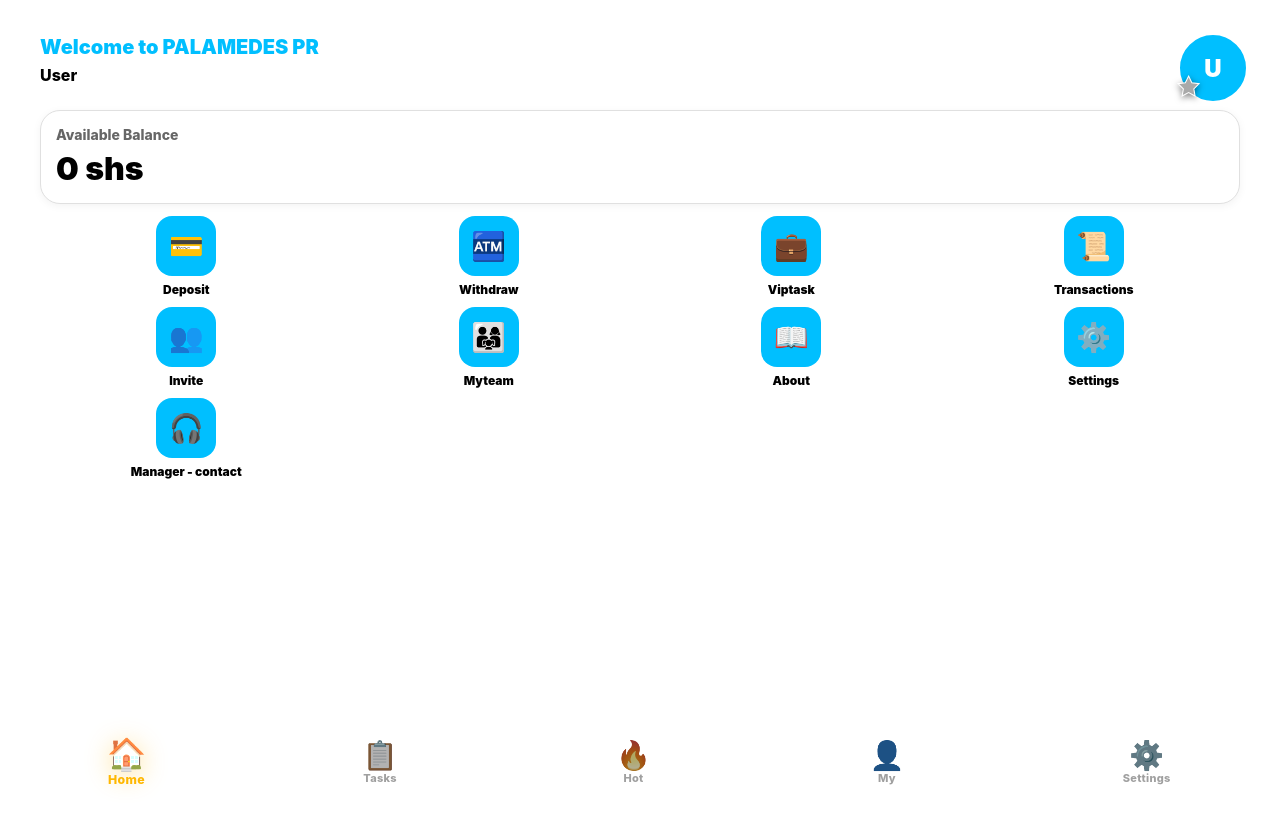
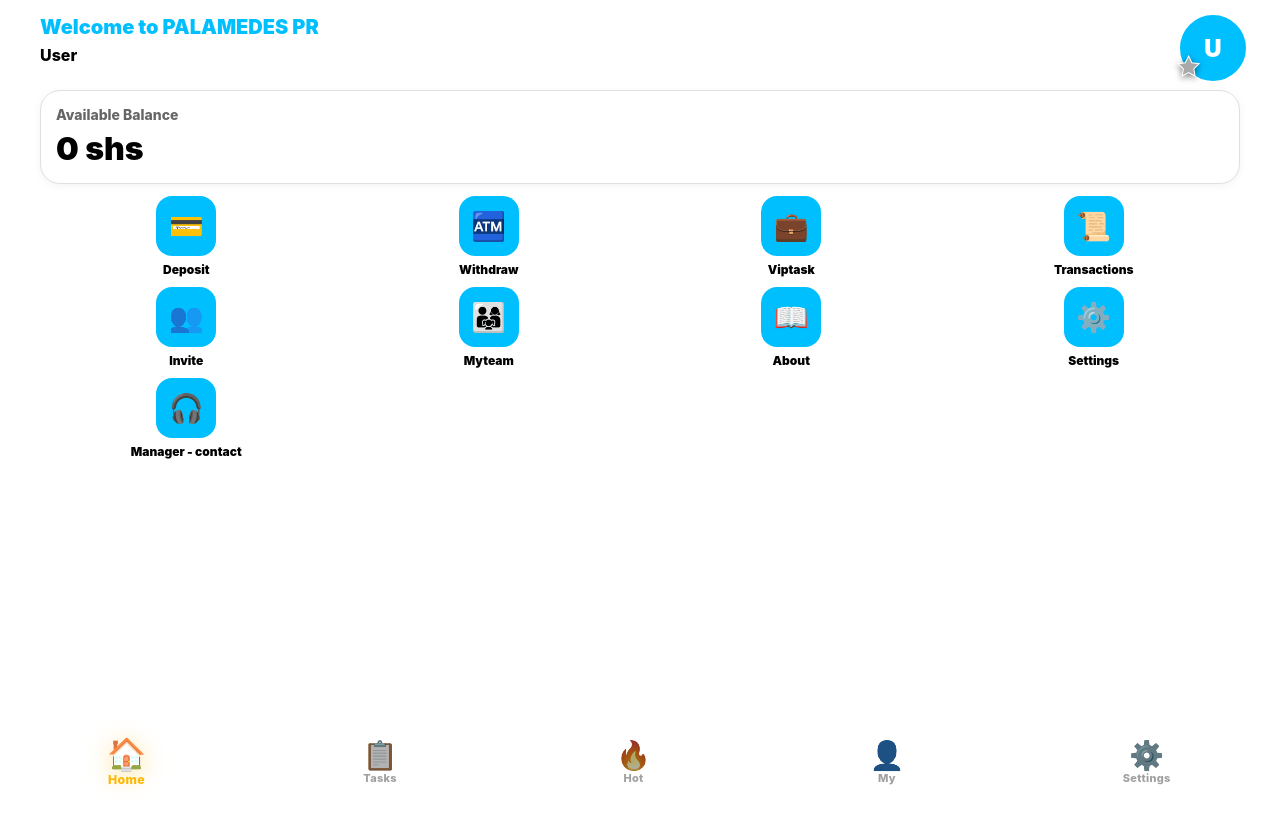
Before and after one commit to Molly256/palamedes-pr, a Next.js app: page /dashboard in a window 1280 px wide. Shown: the top 826 px of the page. After the commit the page ends 800 px from the top, so only its background shows below. Built offline with nearby package versions, Linux system fonts and the light colour scheme.

Commit message:
fix: remove 100vh for tight dashboard

```diff
--- a/app/dashboard/page.js
+++ b/app/dashboard/page.js
@@ -27,9 +27,9 @@ export default function Dashboard() {
  return (
  <Card>
  <main style={{
- minHeight: '100vh',
+ minHeight: 'auto', // NO MORE 100vh
  background: '#FFFFFF',
- padding: '15px 20px 100px',
+ padding: '15px 20px 80px', // 80px only for bottom bar
  boxSizing: 'border-box'
  }}>
 
@@ -78,7 +78,7 @@ export default function Dashboard() {
  width: '60px',
  height: '60px',
  background: '#00BFFF',
- borderRadius: '16px',
+ borderRadius: '16px', // square rounded corners
  display: 'flex',
  alignItems: 'center',
  justifyContent: 'center',
--- a/app/layout.js
+++ b/app/layout.js
@@ -19,11 +19,12 @@ export default function RootLayout({ children }) {
         fontFamily: '-apple-system, BlinkMacSystemFont, "Segoe UI", Roboto, sans-serif'
       }}>
         <div style={{
-          paddingBottom: '85px',
-          minHeight: '100vh',
+          paddingBottom: '85px', // space for BottomNav only
+          minHeight: 'auto', // NO 100vh - tight to content
           background: '#FFFFFF',
-          padding: '20px',
-          boxSizing: 'border-box'
+          padding: '0 20px 85px', // 0 top, 20px sides, 85px bottom
+          boxSizing: 'border-box',
+          width: '100%'
         }}>
           {children}
         </div>
--- a/components/Card.js
+++ b/components/Card.js
@@ -1,9 +1,9 @@
 export default function Card({ children, style = {} }) {
   return (
     <div style={{
-      minHeight: '100vh',
+      minHeight: 'auto', // changed from 100vh
       width: '100%',
-      background: '#FFFFFF', // pure white full page
+      background: '#FFFFFF',
       padding: 0,
       margin: 0,
       boxSizing: 'border-box',
```
